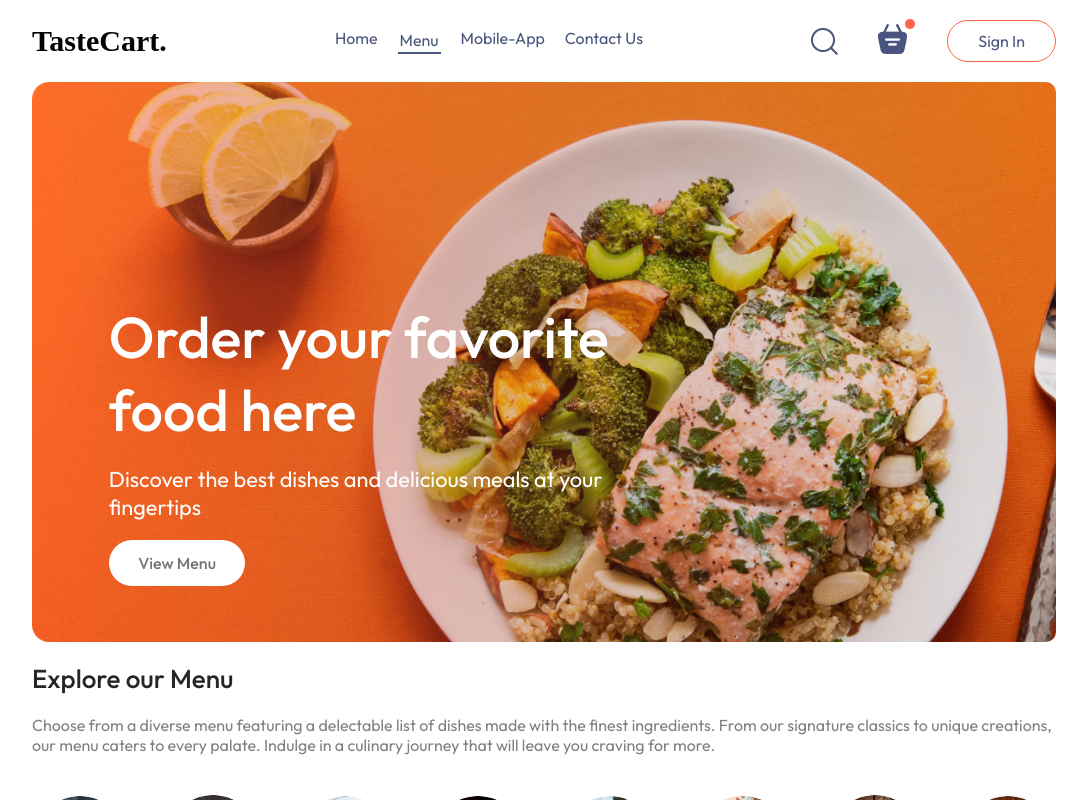
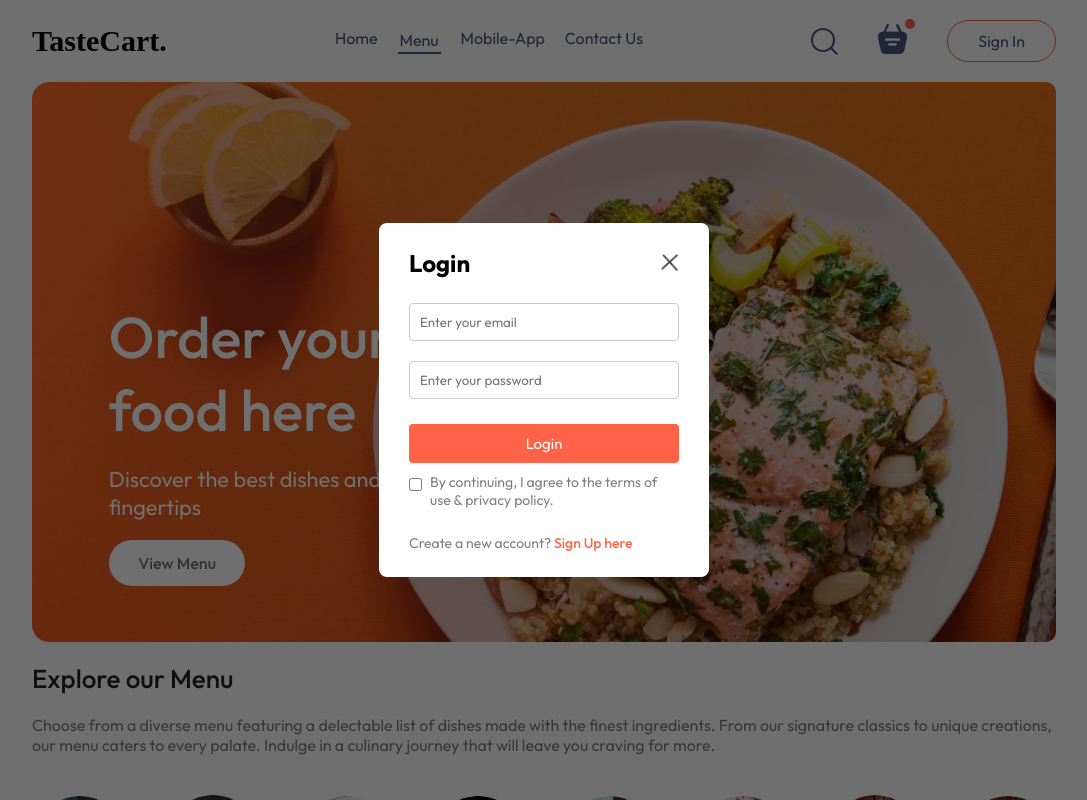
Before and after one commit to farazakram123/TasteCart, a React (Vite) app in the folder Frontend/: page / in a window 1280 px wide. Both pictures are taken after a click on the button "Sign In". Shown: the top 800 px of the page, without its empty margins (96-1183 px from the left). Built offline with nearby package versions, Linux system fonts and the light colour scheme; a web font is replaced by a local one.

Commit message:
Add Login Popup and Signup Popup components

```diff
--- a/Frontend/src/App.jsx
+++ b/Frontend/src/App.jsx
@@ -4,11 +4,17 @@
 import Cart from './pages/Cart/Cart'
 import PlaceOrder from './pages/PlaceOrder/PlaceOrder'
 import Footer from './components/Footer/Footer'
+import LoginPopup from './components/LoginPopup/LoginPopup'
+import { useState } from 'react'
 const App = () => {
+  const [showLogin, setShowLogin] = useState(false);
   return (
     <>
+    {
+      showLogin ? <LoginPopup setShowLogin={setShowLogin} /> : <></>
+    }
     <div className='app'>
-      <Navbar />
+      <Navbar setShowLogin={setShowLogin} />
       <Routes>
         <Route path='/' element={<Home />} />
         <Route path='/cart' element={<Cart />} />
--- /dev/null
+++ b/Frontend/src/components/LoginPopup/LoginPopup.css
@@ -0,0 +1,67 @@
+.login-popup {
+    position: absolute;
+    z-index: 1;
+    width: 100%;
+    height: 100%;
+    background-color: #00000090;
+    display: grid;
+}
+.login-popup-container{
+    place-self: center;
+    width: max(23vw, 330px);
+    color: #808080;
+    background-color: #fff;
+    display: flex;
+    flex-direction: column;
+    gap: 25px;
+    padding: 25px 30px;
+    border-radius: 8px;
+    font-size: 14px;
+    animation: fadeIn 0.5s linear;
+}
+.login-popup-title{
+    display: flex;
+    justify-content: space-between;
+    align-items: center;
+    color: #000;
+    font-size: 16px;
+}
+.login-popup-title img{
+    cursor: pointer;
+    width: 18px;
+}
+.login-popup-inputs {
+    display: flex;
+    flex-direction: column;
+    gap: 20px;
+}
+.login-popup-inputs input{
+    padding: 10px;
+    border: 1px solid #c9c9c9;
+    outline: none;
+    border-radius: 4px;
+    color: #000;
+}
+.login-popup-container button{
+    border: none;
+    padding: 10px;
+    border-radius: 4px;
+    color: white;
+    background-color: tomato;
+    font-size: 15px;
+    cursor: pointer;
+}
+.login-popup-condition{
+    display: flex;
+    align-items: start;
+    gap: 8px;
+    margin-top: -15px;
+}
+.login-popup-condition input{
+    margin-top: 5px;
+}
+.login-popup p span{
+    color: tomato;
+    font-weight: 500;
+    cursor: pointer;
+}
--- /dev/null
+++ b/Frontend/src/components/LoginPopup/LoginPopup.jsx
@@ -0,0 +1,47 @@
+import { useState } from 'react';
+import './LoginPopup.css'
+import { assets } from '../../assets/assets';
+
+const LoginPopup = ({setShowLogin}) => {
+
+  const [currState, setCurrentState] = useState("Login");
+
+  return (
+    <div className='login-popup'>
+      <form action="" className="login-popup-container">
+        <div className="login-popup-title">
+          <h2>{currState}</h2>
+          <img onClick={() => setShowLogin(false)} src={assets.cross_icon} />
+        </div>
+        <div className="login-popup-inputs">
+          {
+            currState === "Sign Up"? // sign up
+              <>
+                <input type="text" placeholder='Enter your name' required/>
+                <input type="email" placeholder='Enter your email' required/>
+                <input type="password" placeholder='Enter your password' required/>
+                <input type="password" placeholder='Confirm Password' required/>
+              </>
+              : // login
+              <>
+                <input type="email" placeholder='Enter your email' required/>
+                <input type="password" placeholder='Enter your password' required/>
+              </>
+          }
+        </div>
+        <button>{currState === "Sign Up" ? "Create Account" : "Login"}</button>
+        <div className="login-popup-condition">
+          <input type="checkbox" required />
+          <p>By continuing, I agree to the terms of use & privacy policy.</p>
+        </div>
+        {
+          currState === "Login" ?
+          <p>Create a new account? <span onClick={() => setCurrentState("Sign Up")}>Sign Up here</span></p> :
+          <p>Already have an account? <span onClick={() => setCurrentState("Login")}>Login here</span></p>
+        }
+      </form>
+    </div>
+  )
+}
+
+export default LoginPopup
--- a/Frontend/src/components/Navbar/Navbar.jsx
+++ b/Frontend/src/components/Navbar/Navbar.jsx
@@ -3,7 +3,7 @@
 import './Navbar.css'
 import {Link} from 'react-router-dom'
 
-const Navbar = () => {
+const Navbar = ({setShowLogin}) => {
     const [menu, setMenu] = useState("menu");
 
   return (
@@ -21,7 +21,8 @@
             <img src={assets.basket_icon} alt="" />
             <div className="dot"></div>
         </div>
-        <button>Sign In</button>
+        <button onClick={() => setShowLogin(true)}>Sign In</button>
+
       </div>
     </div>
   )
```
